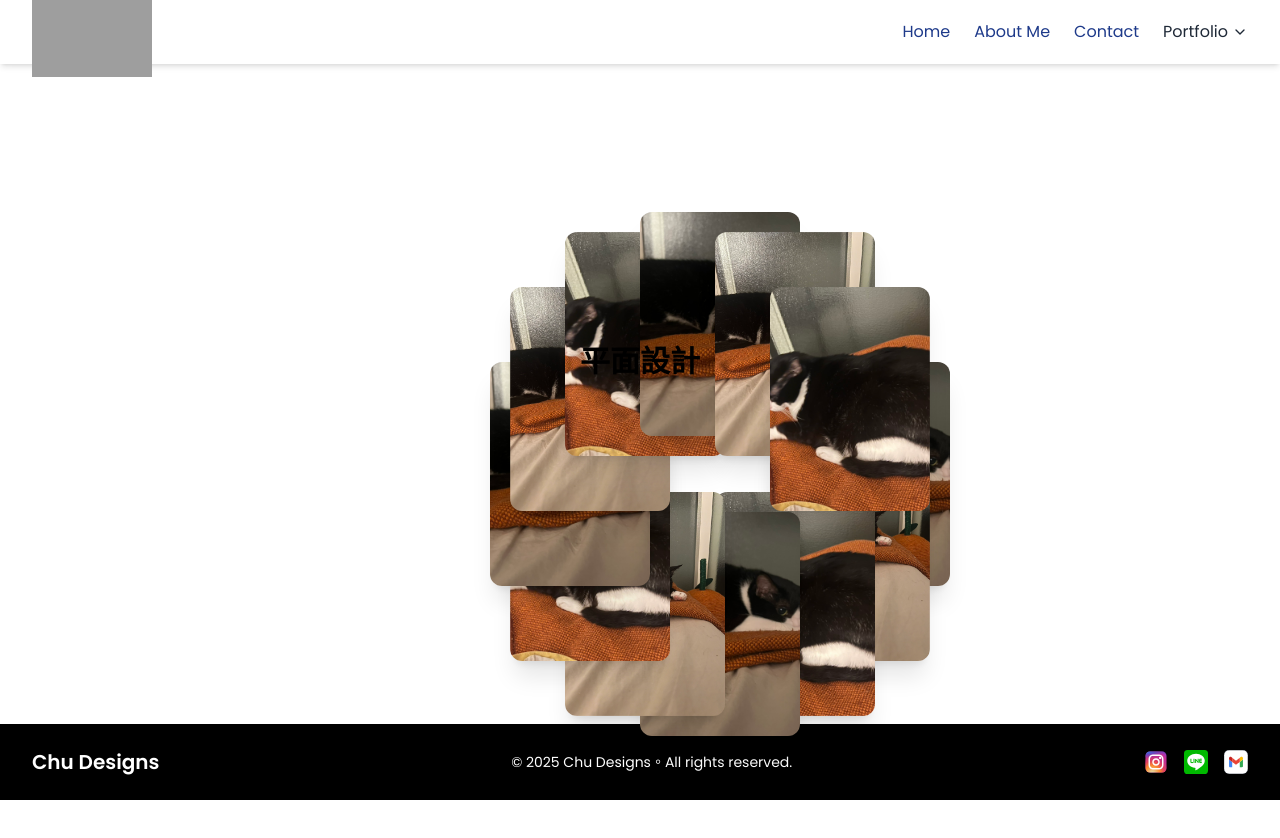
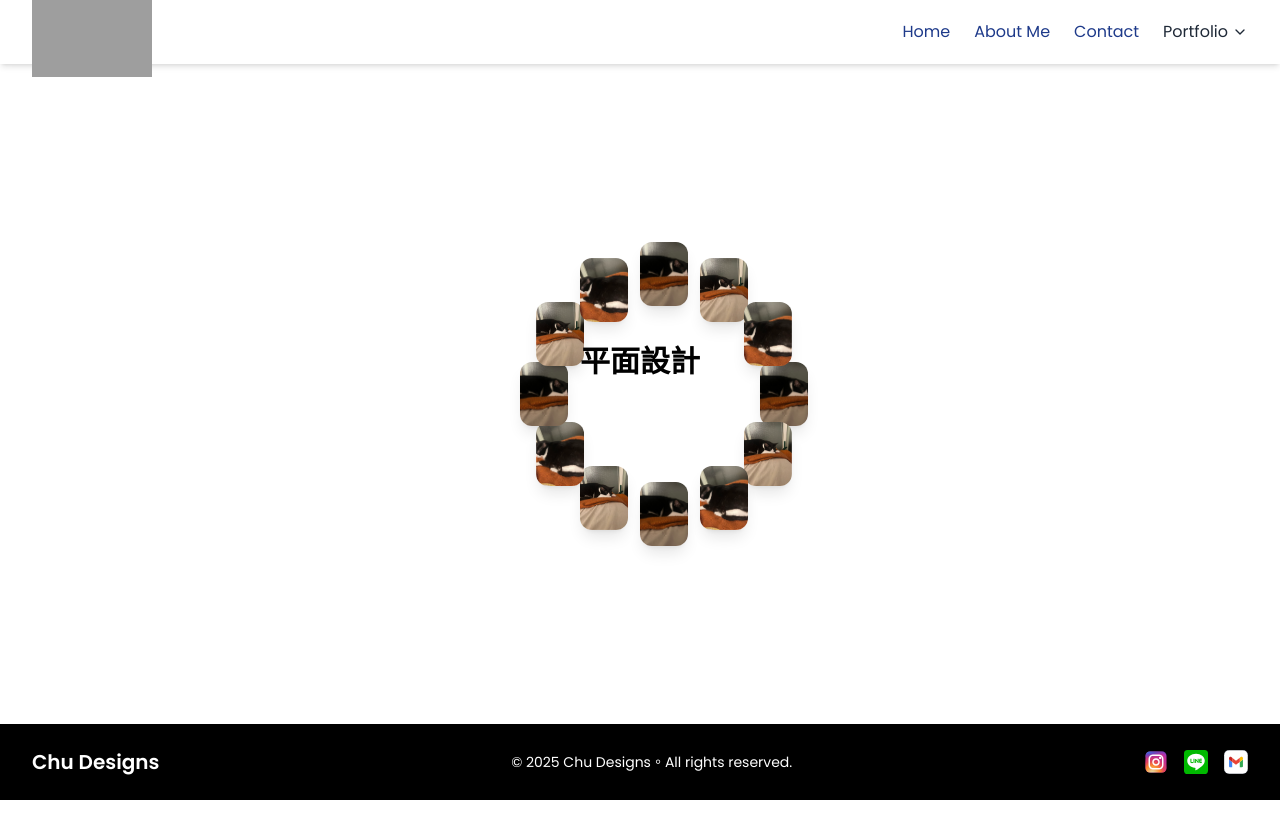
Before and after one commit to DeanYtest/design-showcase, a Next.js app: page /graphic in a window 1280 px wide. Shown: the top 838 px of the page. After the commit the page ends 800 px from the top, so only its background shows below. Built offline with nearby package versions, Linux system fonts and the light colour scheme; grey boxes are pictures that could not be loaded.

Commit message:
fix:graphic26

```diff
--- a/app/graphic/page.tsx
+++ b/app/graphic/page.tsx
@@ -2,7 +2,6 @@
 'use client';
 
 import { useState } from 'react';
-import { motion } from 'framer-motion';
 import GraphicItem from '@/components/GraphicItem';
 import Modal from '@/components/ui/Modal';
 import FooterDark from '../FooterDark';
@@ -20,22 +19,22 @@ export default function GraphicPage() {
 
   return (
     <div className="flex flex-col min-h-screen bg-white text-black">
-      {/* 桌面版：纯 CSS 旋转 */}
+      {/* 桌面版：純 CSS 緩慢旋轉的圓環 */}
       <div className="hidden md:flex flex-1 items-center justify-center">
         <div
           className="
             relative
-            w-96 h-96
+            w-80 h-80
             origin-center
             animate-[spin_60s_linear_infinite]
           "
         >
           {slots.map((i) => {
             const angle = (360 / SLOT_COUNT) * i;
-            const r = 150;
+            const radius = 120;
             const rad = (angle * Math.PI) / 180;
-            const x = Math.cos(rad) * r;
-            const y = Math.sin(rad) * r;
+            const x = Math.cos(rad) * radius;
+            const y = Math.sin(rad) * radius;
             const src = rawImages[i % rawImages.length];
             return (
               <div
@@ -44,34 +43,25 @@ export default function GraphicPage() {
                 style={{ transform: `translate(${x}px, ${y}px)` }}
                 onClick={() => setSelectedImage(src)}
               >
-                {/* 内层 motion.div 只做 hover 效果 */}
-                <motion.div
-                  initial={{ opacity: 0.7 }}
-                  animate={{ opacity: 1 }}
-                  transition={{ duration: 1 }}
-                  whileHover={{ scale: 1.2 }}
-                >
-                  <GraphicItem src={src} />
-                </motion.div>
+                <GraphicItem src={src} />
               </div>
             );
           })}
-          {/* 圆心文字 */}
           <h1 className="absolute inset-0 flex items-center justify-center text-3xl font-bold">
             平面設計
           </h1>
         </div>
       </div>
 
-      {/* 手机版：半圆排列 + 下方文字 */}
+      {/* 手機版：半圓排列 + 下方標題 */}
       <div className="md:hidden flex flex-1 items-center justify-center relative">
-        <div className="relative w-72 h-44">
+        <div className="relative w-60 h-36">
           {slots.map((i) => {
             const angle = -90 + (180 / (SLOT_COUNT - 1)) * i;
-            const r = 100;
+            const radius = 80;
             const rad = (angle * Math.PI) / 180;
-            const x = Math.cos(rad) * r;
-            const y = -Math.sin(rad) * r;
+            const x = Math.cos(rad) * radius;
+            const y = -Math.sin(rad) * radius;
             const src = rawImages[i % rawImages.length];
             return (
               <div
@@ -80,14 +70,7 @@ export default function GraphicPage() {
                 style={{ transform: `translate(${x}px, ${y}px)` }}
                 onClick={() => setSelectedImage(src)}
               >
-                <motion.div
-                  initial={{ opacity: 0.7 }}
-                  animate={{ opacity: 1 }}
-                  transition={{ duration: 0.5 }}
-                  whileHover={{ scale: 1.1 }}
-                >
-                  <GraphicItem src={src} />
-                </motion.div>
+                <GraphicItem src={src} />
               </div>
             );
           })}
@@ -115,8 +98,8 @@ export default function GraphicPage() {
         )}
       </Modal>
 
-      {/* Footer 固定在最下方 */}
+      {/* Footer 固定頁尾 */}
       <FooterDark />
     </div>
-);
+  );
 }
--- a/components/GraphicItem.tsx
+++ b/components/GraphicItem.tsx
@@ -11,17 +11,16 @@ interface GraphicItemProps {
 export default function GraphicItem({ src }: GraphicItemProps) {
   return (
     <motion.div
-      whileHover={{ rotateY: 180 }}
-      transition={{ duration: 0.6 }}
+      className="relative w-full h-full overflow-hidden rounded-xl shadow-lg"
+      whileHover={{ scale: 1.1 }}
+      transition={{ duration: 0.3 }}
     >
-      <div className="relative w-40 h-56 overflow-hidden rounded-xl shadow-xl">
       <Image
         src={src}
         alt="Graphic Work"
         fill
         className="object-cover"
       />
-      </div>
     </motion.div>
   );
 }
```
Lines whose indentation alone changed are shown as unchanged.
